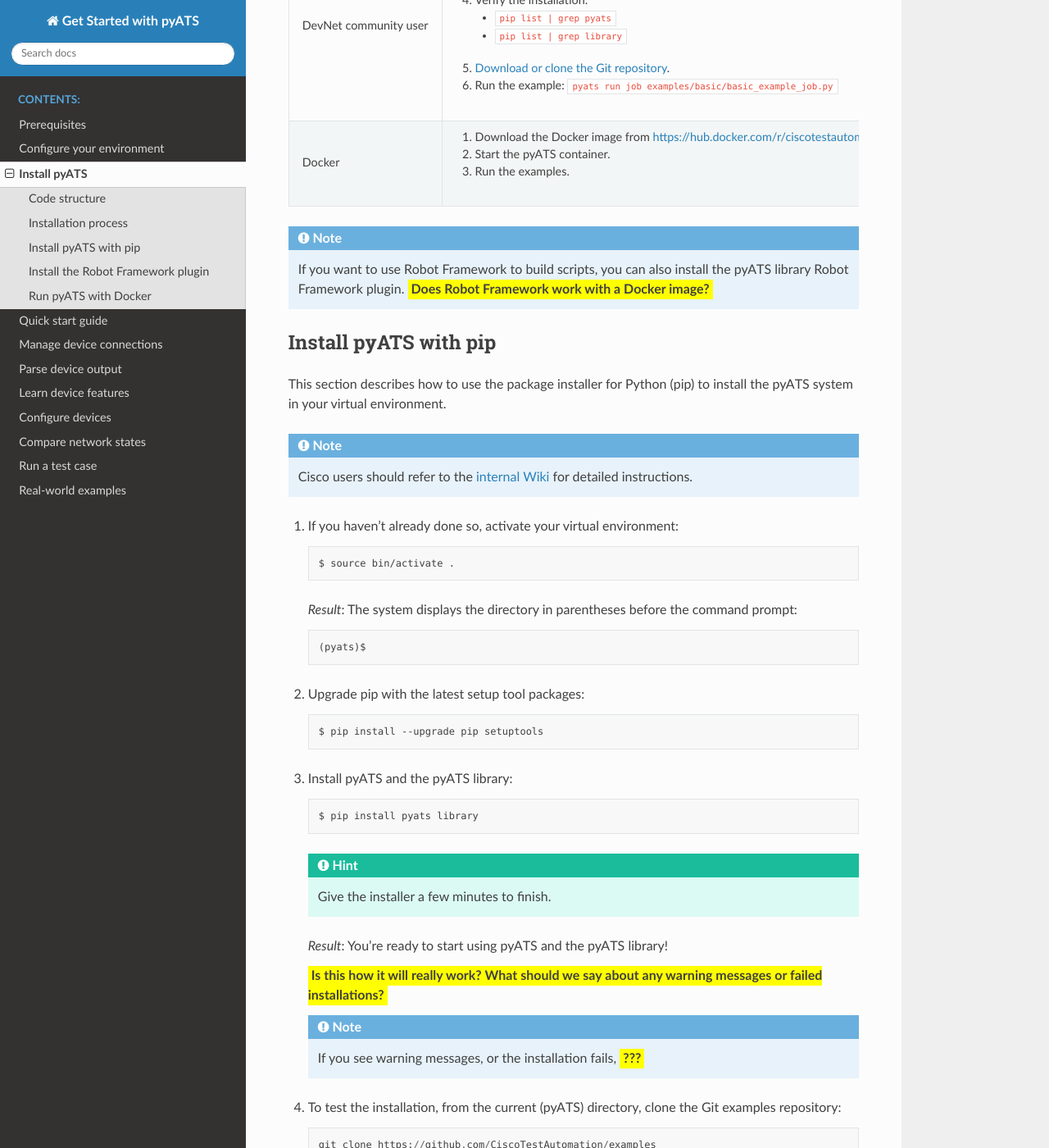
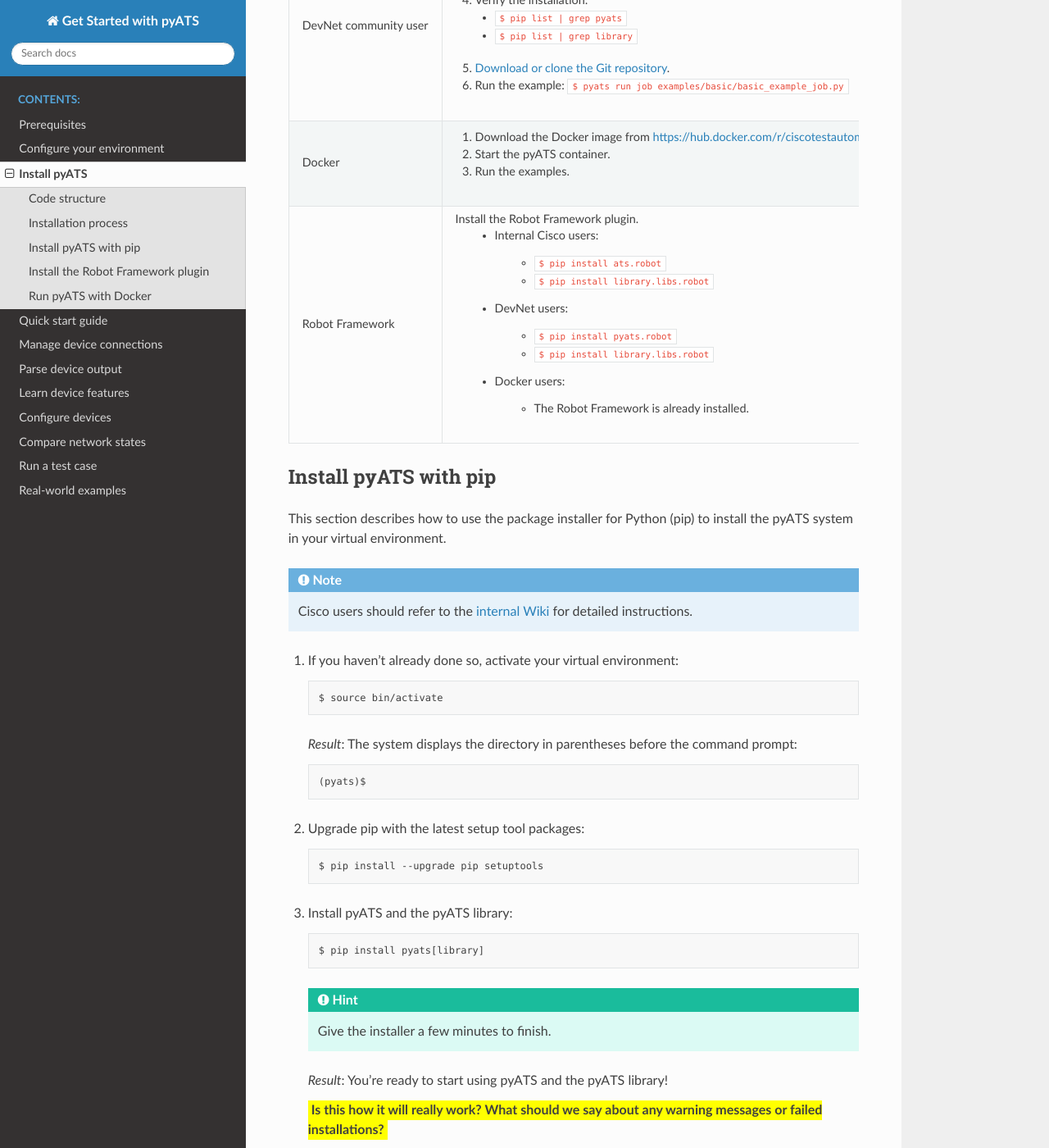
Before and after one commit to CiscoTestAutomation/getting-started, a Sphinx documentation site: the page built from source/install/installpyATS.rst, in a window 1280 px wide and 1400 px high, scrolled down 973 px. Shown: the whole window at 82% size. Built offline with Sphinx 7.4.7 and the Read the Docs theme 2.0.0, drawn with Linux system fonts in a browser that asks for light colours; pages that are not in the unit, such as notebooks, are missing from menus.

Commit message:
Added installation process details.

```diff
--- a/source/install/installpyATS.rst
+++ b/source/install/installpyATS.rst
@@ -40,11 +40,11 @@
          #. Upgrade and :ref:`run the package installer for Python (pip) <install-with-pip>`.
          #. Verify the installation:
 
-            * ``pip list | grep pyats``
-            * ``pip list | grep library`` |br| |br|
+            * ``$ pip list | grep pyats``
+            * ``$ pip list | grep library`` |br| |br|
 
          #. :ref:`clone-git-examples`.
-         #. Run the example: ``pyats run job examples/basic/basic_example_job.py``
+         #. Run the example: ``$ pyats run job examples/basic/basic_example_job.py``
 
    * - Docker
      -
@@ -52,7 +52,24 @@
          #. Start the |pyATS| container.
          #. Run the examples.
 
-.. note:: If you want to use Robot Framework to build scripts, you can also install the |library| Robot Framework plugin. :question:`Does Robot Framework work with a Docker image?`
+   * - Robot Framework
+     -
+       Install the Robot Framework plugin.
+
+        * Internal Cisco users:
+
+            * ``$ pip install ats.robot``
+            * ``$ pip install library.libs.robot``
+
+        * DevNet users:
+
+            * ``$ pip install pyats.robot``
+            * ``$ pip install library.libs.robot``
+
+        * Docker users:
+
+            * The Robot Framework is already installed.
+
 
 .. _install-with-pip:
 
@@ -64,7 +81,7 @@
 
 #.  If you haven't already done so, activate your virtual environment::
 
-        $ source bin/activate .
+        $ source bin/activate
 
     *Result*: The system displays the directory in parentheses before the command prompt::
 
@@ -76,7 +93,7 @@
 
 #.  Install |pyATS| and the |library|::
 
-        $ pip install pyats library
+        $ pip install pyats[library]
 
     .. hint:: Give the installer a few minutes to finish.
 
```
